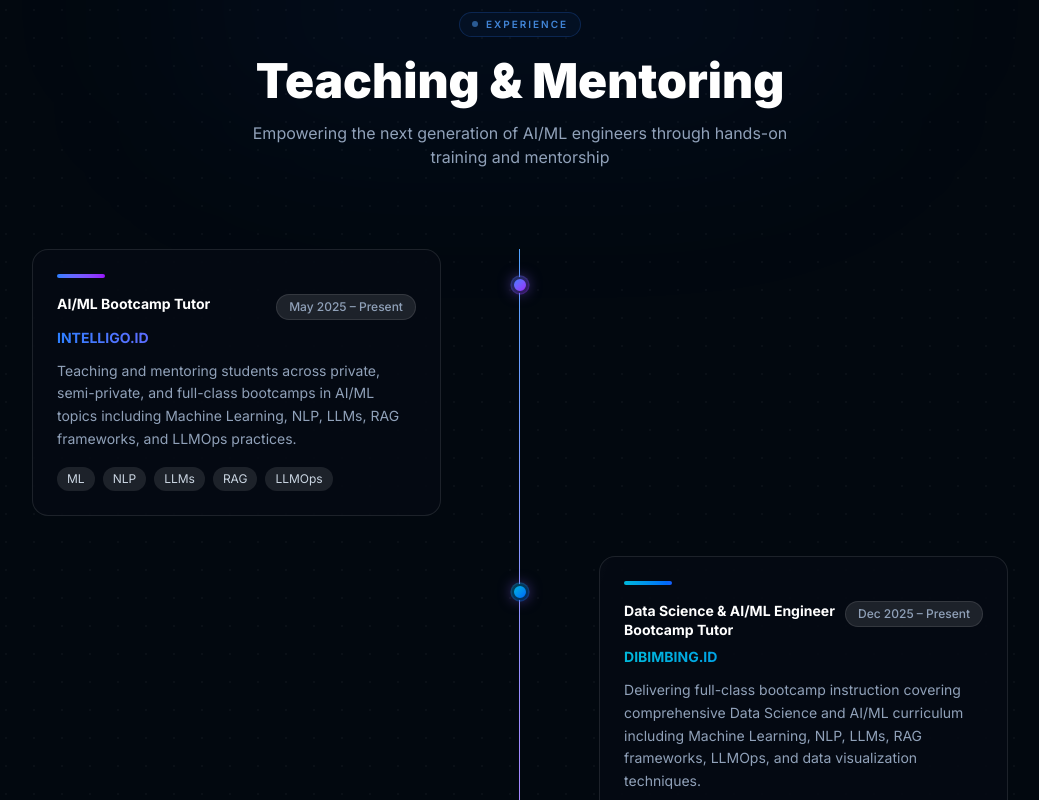
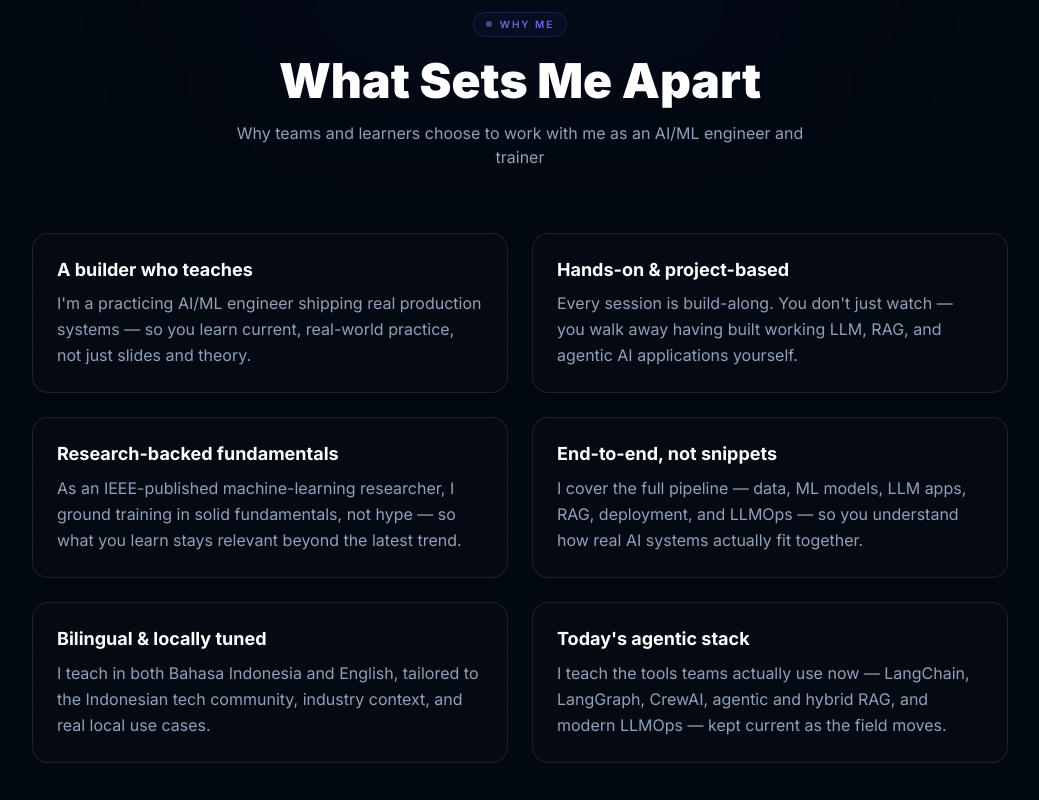
Before and after one commit to MagicDash91/web_portfolio, a Next.js app in the folder web-portfolio/: page / in a window 1280 px wide. Shown: the part 1040-1840 px from the top of the page, without its empty margins (120-1159 px from the left). Built offline with nearby package versions, Linux system fonts and the light colour scheme.

Commit message:
fix backend

```diff
--- a/web-portfolio/app/layout.tsx
+++ b/web-portfolio/app/layout.tsx
@@ -19,7 +19,7 @@ export const metadata: Metadata = {
     template: "%s | Michael Wiryaseputra",
   },
   description:
-    "Michael Wiryaseputra is an Indonesian AI/ML Engineer and bootcamp trainer based in Semarang. He builds end-to-end AI systems — LLM applications, RAG pipelines, and ML models with LangChain, LangGraph, and FastAPI — and teaches AI/ML, RAG, and LLMOps at INTELLIGO.ID, DIBIMBING.ID, and DSAREA. CS graduate of Soegijapranata Catholic University with 7 published ML research papers.",
+    "AI/ML Engineer & AI trainer in Semarang, Indonesia. Michael Wiryaseputra builds Generative AI, Agentic AI & RAG systems and teaches AI/ML bootcamps & corporate workshops.",
   keywords: [
     "Michael Wiryaseputra",
     "AI Trainer",
@@ -314,6 +314,17 @@ const professionalServiceLd = {
   ],
 };
 
+const profilePageLd = {
+  "@context": "https://schema.org",
+  "@type": "ProfilePage",
+  url: SITE_URL,
+  name: "Michael Wiryaseputra — AI/ML Engineer & AI Trainer",
+  dateCreated: "2025-05-25T00:00:00+07:00",
+  datePublished: "2025-05-25T00:00:00+07:00",
+  dateModified: new Date().toISOString(),
+  mainEntity: { "@type": "Person", name: "Michael Wiryaseputra", url: SITE_URL },
+};
+
 export default function RootLayout({
   children,
 }: {
@@ -334,6 +345,10 @@ export default function RootLayout({
           type="application/ld+json"
           dangerouslySetInnerHTML={{ __html: JSON.stringify(professionalServiceLd) }}
         />
+        <script
+          type="application/ld+json"
+          dangerouslySetInnerHTML={{ __html: JSON.stringify(profilePageLd) }}
+        />
       </head>
       <body className={`${inter.className} ${playfair.variable} antialiased`} suppressHydrationWarning>
         {children}
--- a/web-portfolio/app/page.tsx
+++ b/web-portfolio/app/page.tsx
@@ -86,6 +86,42 @@ const FAQ_ITEMS: { q: string; a: string }[] = [
     q: "How can I contact Michael Wiryaseputra?",
     a: "You can contact Michael through the contact section of this website, by email, or via his professional profiles on LinkedIn (linkedin.com/in/michael-wiryaseputra) and GitHub. He is open to AI training engagements, corporate workshops, speaking invitations, and collaboration on AI/ML projects.",
   },
+]
+
+const DIFFERENTIATORS: { title: string; desc: string }[] = [
+  {
+    title: "A builder who teaches",
+    desc: "I'm a practicing AI/ML engineer shipping real production systems — so you learn current, real-world practice, not just slides and theory.",
+  },
+  {
+    title: "Hands-on & project-based",
+    desc: "Every session is build-along. You don't just watch — you walk away having built working LLM, RAG, and agentic AI applications yourself.",
+  },
+  {
+    title: "Research-backed fundamentals",
+    desc: "As an IEEE-published machine-learning researcher, I ground training in solid fundamentals, not hype — so what you learn stays relevant beyond the latest trend.",
+  },
+  {
+    title: "End-to-end, not snippets",
+    desc: "I cover the full pipeline — data, ML models, LLM apps, RAG, deployment, and LLMOps — so you understand how real AI systems actually fit together.",
+  },
+  {
+    title: "Bilingual & locally tuned",
+    desc: "I teach in both Bahasa Indonesia and English, tailored to the Indonesian tech community, industry context, and real local use cases.",
+  },
+  {
+    title: "Today's agentic stack",
+    desc: "I teach the tools teams actually use now — LangChain, LangGraph, CrewAI, agentic and hybrid RAG, and modern LLMOps — kept current as the field moves.",
+  },
+]
+
+const CARD_GLOWS = [
+  "from-blue-500 to-purple-600",
+  "from-cyan-500 to-blue-600",
+  "from-purple-500 to-pink-600",
+  "from-green-500 to-teal-600",
+  "from-orange-500 to-red-600",
+  "from-indigo-400 to-purple-500",
 ]
 
 function Typewriter() {
@@ -870,6 +906,58 @@ export default function Home() {
         </section>
 
 
+        {/* ─── What Sets Me Apart ─────────────────────────────────────────── */}
+        <div className="section-divider mx-8" />
+        <section id="why" className="py-32 relative overflow-hidden">
+          <div className="absolute top-0 left-1/2 -translate-x-1/2 w-[600px] h-[200px] bg-indigo-600/5 rounded-full blur-[100px] pointer-events-none" />
+          <div className="max-w-5xl mx-auto px-6 relative">
+            <motion.div
+              initial={{ opacity: 0, y: 30 }}
+              whileInView={{ opacity: 1, y: 0 }}
+              viewport={{ once: true, margin: "-80px" }}
+              className="text-center mb-16"
+            >
+              <div className="inline-flex items-center gap-2 px-3 py-1 rounded-full border border-indigo-500/20 bg-indigo-500/5 text-indigo-400/80 text-[10px] font-semibold tracking-[0.2em] uppercase mb-5">
+                <span className="w-1.5 h-1.5 rounded-full bg-indigo-400 animate-pulse" />
+                Why Me
+              </div>
+              <h2 className="text-4xl md:text-5xl font-black text-white mb-4">
+                What Sets Me Apart
+              </h2>
+              <p className="text-slate-400 max-w-xl mx-auto">
+                Why teams and learners choose to work with me as an AI/ML engineer and trainer
+              </p>
+            </motion.div>
+
+            <div className="grid grid-cols-1 md:grid-cols-2 gap-6">
+              {DIFFERENTIATORS.map((d, i) => (
+                <motion.div
+                  key={i}
+                  initial={{ opacity: 0, y: 40, filter: "blur(8px)" }}
+                  whileInView={{ opacity: 1, y: 0, filter: "blur(0px)" }}
+                  viewport={{ once: true, margin: "-60px" }}
+                  transition={{ delay: (i % 2) * 0.12, duration: 0.7, ease: [0.22, 1, 0.36, 1] }}
+                >
+                  <TiltCard
+                    glow={CARD_GLOWS[i % CARD_GLOWS.length]}
+                    tilt={4}
+                    className="bg-[#050b13]/90 border border-white/10 group-hover:border-white/25 transition-colors duration-300 h-full"
+                  >
+                    <div className="p-6">
+                      <h3 className="text-base md:text-lg font-bold text-white mb-2 leading-snug">
+                        {d.title}
+                      </h3>
+                      <p className="text-sm md:text-base text-slate-400 leading-relaxed">
+                        {d.desc}
+                      </p>
+                    </div>
+                  </TiltCard>
+                </motion.div>
+              ))}
+            </div>
+          </div>
+        </section>
+
         {/* ─── Experience ─────────────────────────────────────────────────── */}
         <div className="section-divider mx-8" />
         <section id="experience" className="py-32 relative overflow-hidden">
@@ -1309,7 +1397,12 @@ export default function Home() {
         <section id="faq" className="py-32 relative overflow-hidden">
           <div className="absolute top-0 left-1/2 -translate-x-1/2 w-[600px] h-[200px] bg-teal-600/5 rounded-full blur-[100px] pointer-events-none" />
           <div className="max-w-4xl mx-auto px-6 relative">
-            <div className="text-center mb-16">
+            <motion.div
+              initial={{ opacity: 0, y: 30 }}
+              whileInView={{ opacity: 1, y: 0 }}
+              viewport={{ once: true, margin: "-80px" }}
+              className="text-center mb-16"
+            >
               <div className="inline-flex items-center gap-2 px-3 py-1 rounded-full border border-teal-500/20 bg-teal-500/5 text-teal-400/80 text-[10px] font-semibold tracking-[0.2em] uppercase mb-5">
                 <span className="w-1.5 h-1.5 rounded-full bg-teal-400 animate-pulse" />
                 FAQ
@@ -1320,21 +1413,32 @@ export default function Home() {
               <p className="text-slate-400 max-w-xl mx-auto">
                 Common questions about Michael Wiryaseputra — AI/ML Engineer and AI trainer based in Semarang, Indonesia.
               </p>
-            </div>
+            </motion.div>
 
             <div className="space-y-4">
               {FAQ_ITEMS.map((item, i) => (
-                <article
+                <motion.div
                   key={i}
-                  className="rounded-2xl bg-[#050b13]/90 border border-white/10 p-6 hover:border-white/25 transition-colors duration-300"
-                >
+                  initial={{ opacity: 0, y: 30, filter: "blur(8px)" }}
+                  whileInView={{ opacity: 1, y: 0, filter: "blur(0px)" }}
+                  viewport={{ once: true, margin: "-60px" }}
+                  transition={{ duration: 0.6, ease: [0.22, 1, 0.36, 1] }}
+                >
+                  <TiltCard
+                    glow={CARD_GLOWS[i % CARD_GLOWS.length]}
+                    tilt={3}
+                    className="bg-[#050b13]/90 border border-white/10 group-hover:border-white/25 transition-colors duration-300"
+                  >
+                    <div className="p-6">
                       <h3 className="text-base md:text-lg font-bold text-white mb-2 leading-snug">
                         {item.q}
                       </h3>
                       <p className="text-sm md:text-base text-slate-400 leading-relaxed">
                         {item.a}
                       </p>
-                </article>
+                    </div>
+                  </TiltCard>
+                </motion.div>
               ))}
             </div>
           </div>
```
Lines whose indentation alone changed are shown as unchanged.
